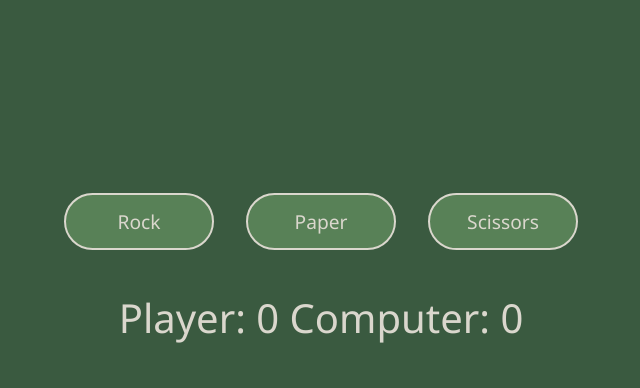
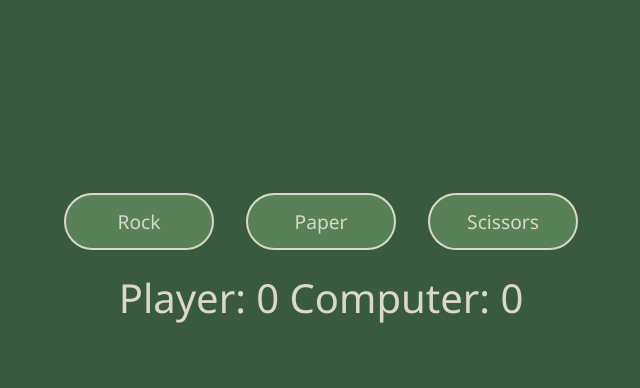
Before and after one commit to nickfrn/rock-paper-scissors, a plain HTML site: page index.html in a window 1280 px wide. Shown: the part 5-393 px from the top of the page, without its empty margins (319-959 px from the left). Drawn offline with Linux system fonts and the light colour scheme.

Commit message:
Add styling to round and game results

```diff
--- a/style.css
+++ b/style.css
@@ -13,6 +13,7 @@ body {
     flex-direction: column;
     width: 50%;
     padding-top: 15%;
+    gap: 20px;
     margin-left: auto;
     margin-right: auto;
 }
@@ -34,7 +35,13 @@ body {
     background-color: #588157;
 }
 
-.score {
+.score,
+.roundResult,
+.gameResult {
     font-size: 2.5em;
     color: #dad7cd;
 }
+
+.score {
+    margin: 0;
+}
```
